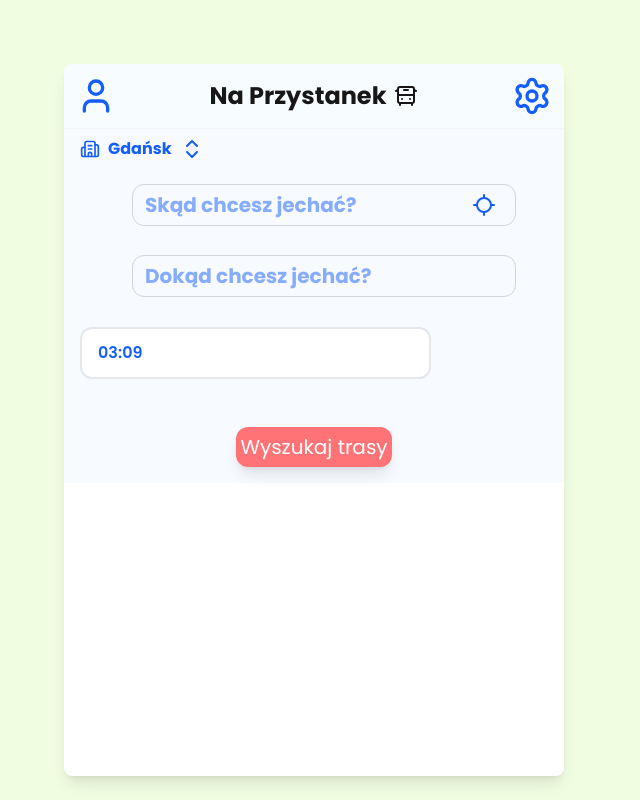
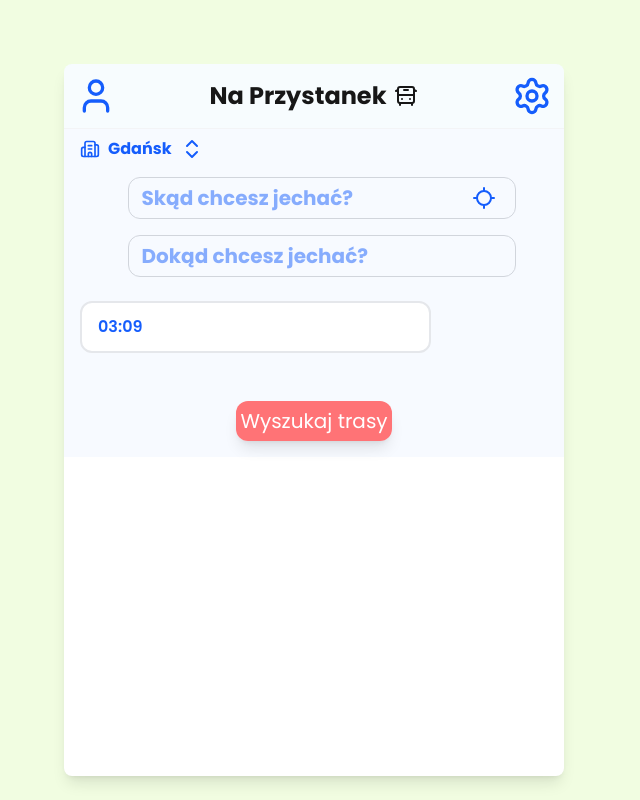
Before and after one commit to msiemienski/Projekt-Zespolowy-NaPrzystanek, a Next.js app in the folder frontend/: page / in a window 1280 px wide. Shown: the whole page, without its empty margins (0-640 px from the left). Built offline with nearby package versions, Linux system fonts and the light colour scheme.

Commit message:
teraz okej

```diff
--- a/frontend/src/components/Main.js
+++ b/frontend/src/components/Main.js
@@ -126,7 +126,7 @@ export default function Main() {
           )}
         </div>
       </div>
-      <div className="flex flex-row justify-start items-center h-1/10 gap-2 pl-5 text-blue-600 bg-blue-500/4">
+      <div className="flex flex-row justify-start items-center gap-2 pl-4 py-2 text-blue-600 bg-blue-500/4 shrink-0">
         <div className="flex flex-row items-center justify-center gap-2 w-full">
           <div className="relative w-4/5">
             <input
@@ -144,19 +144,19 @@ export default function Main() {
             />
 
             <button className="absolute right-3 top-1/2 transform -translate-y-1/2 p-2 hover:bg-blue-500/20 rounded-full">
-                    <LocateIcon className="w-6 h-6 text-blue-600 cursor-pointer"/>
+              <LocateIcon className="w-6 h-6 text-blue-600 cursor-pointer" />
             </button>
           </div>
         </div>
       </div>
-      <div className="flex flex-row justify-start items-center h-1/10 gap-2 pl-5 text-blue-600 bg-blue-500/4">
-            <div className="flex flex-row items-center justify-center gap-2 w-full">
+      <div className="flex flex-row justify-center items-center gap-2 pl-4 py-2 text-blue-600 bg-blue-500/4 shrink-0">
+        <div className="flex flex-row items-center justify-center gap-2 w-4/5">
           <input
             type="text"
             placeholder="Dokąd chcesz jechać?"
             onFocus={() => setFocusedInput(2)}
             onBlur={() => setFocusedInput(null)}
-                    className={`w-4/5 h-10 font-bold text-xl border rounded-xl p-5 pr-12
+            className={`w-full h-10 font-bold text-xl border rounded-xl p-5 pr-12
                         transition-all duration-300 ease-in-out
                         h-10 px-3 text-base
                         ${focusedInput === 2 ? "h-12 text-lg" : ""}
```
Lines whose indentation alone changed are shown as unchanged.
